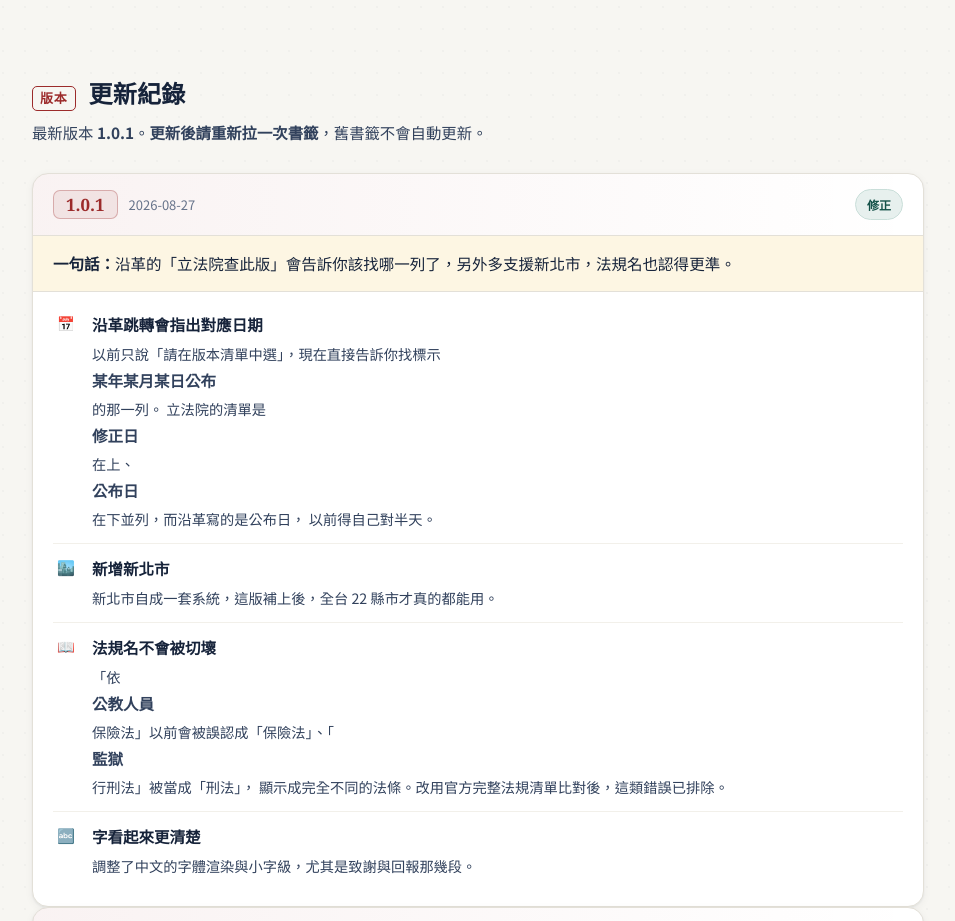
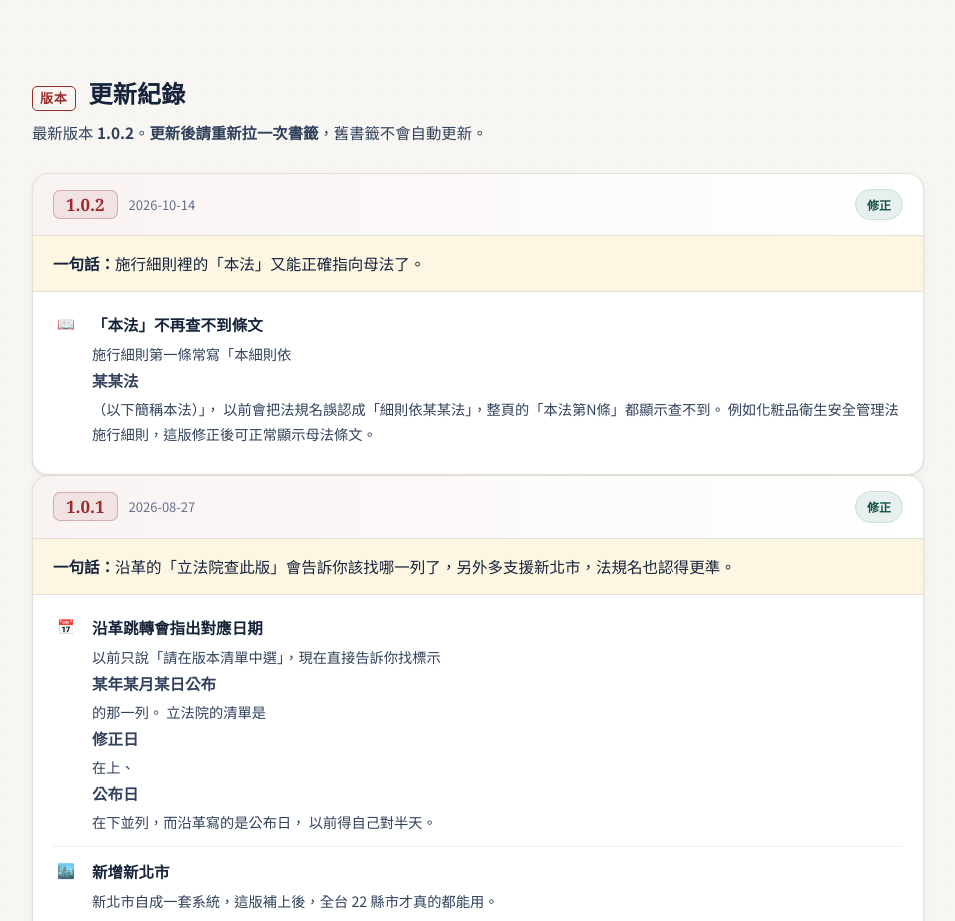
Before and after one commit to coseto6125/law-hover-bookmarklet, a website: page src/install.tpl.html in a window 1280 px wide. Shown: the part 5460-6381 px from the top of the page, without its empty margins (162-1117 px from the left). Drawn offline with Linux system fonts and the light colour scheme.

Commit message:
fix: 施行細則的「本法」別名被切成「細則依某某法」
化粧品衛生安全管理法施行細則（L0030014）第 1 條寫「本細則依化粧品衛生安全
管理法（以下簡稱本法）」，整頁的「本法第N條」都顯示查不到，法規名是
「細則依化粧品衛生安全管理法」。

原因是剝除順序：trimName 的前綴清單含單字「本」，先跑 trimName 只剝掉
「本」，後面專門剝「本X依」的規則就對不上。既有測試沒抓到，是因為測試
頁的標題緊黏內文，比對起點落在本頁法規名上；實際頁面前面是條號與換行。

改為先切句讀、剝本頁法規名、剝「本X依」，最後才跑 trimName。
以實際頁面 HTML 驗證：12 處連結全部改指向化粧品衛生安全管理法。

發布 1.0.2，安裝頁更新紀錄提醒使用者重拉書籤。

```diff
--- a/package.json
+++ b/package.json
@@ -1,6 +1,6 @@
 {
   "name": "law-hover-bookmarklet",
-  "version": "1.0.1",
+  "version": "1.0.2",
   "description": "零安裝的書籤工具：在全國法規資料庫頁面上滑過法條引用即顯示條文，不需擴充功能、不需伺服器",
   "private": false,
   "scripts": {
--- a/src/install.tpl.html
+++ b/src/install.tpl.html
@@ -820,7 +820,31 @@ footer a{color:#1a4fa0}
   <!-- ---------- 版本紀錄 ---------- -->
   <section id="changelog">
     <div class="sec-head"><span class="sec-num">版本</span><h2>更新紀錄</h2></div>
-    <p class="sec-sub">最新版本 <b>1.0.1</b>。<b>更新後請重新拉一次書籤</b>，舊書籤不會自動更新。</p>
+    <p class="sec-sub">最新版本 <b>1.0.2</b>。<b>更新後請重新拉一次書籤</b>，舊書籤不會自動更新。</p>
+
+    <div class="ver">
+      <div class="ver-head">
+        <span class="ver-tag">1.0.2</span>
+        <span class="ver-date">2026-10-14</span>
+        <span class="ver-badge">修正</span>
+      </div>
+
+      <div class="ver-tldr">
+        <b>一句話：</b>施行細則裡的「本法」又能正確指向母法了。
+      </div>
+
+      <div class="ver-body">
+        <div class="ver-item">
+          <span class="ver-ico">📖</span>
+          <div>
+            <b>「本法」不再查不到條文</b>
+            <span>施行細則第一條常寫「本細則依<b>某某法</b>（以下簡稱本法）」，
+              以前會把法規名誤認成「細則依某某法」，整頁的「本法第N條」都顯示查不到。
+              例如化粧品衛生安全管理法施行細則，這版修正後可正常顯示母法條文。</span>
+          </div>
+        </div>
+      </div>
+    </div>
 
     <div class="ver">
       <div class="ver-head">
```
Also changed, not shown: docs/index.html (+27 -3 lines), docs/lawhover.bookmarklet.txt (+1 -1 lines), src/lawhover.js (+6 -6 lines), test/run.js (+12 -0 lines), dist/install.html, dist/lawhover.bookmarklet.txt.
